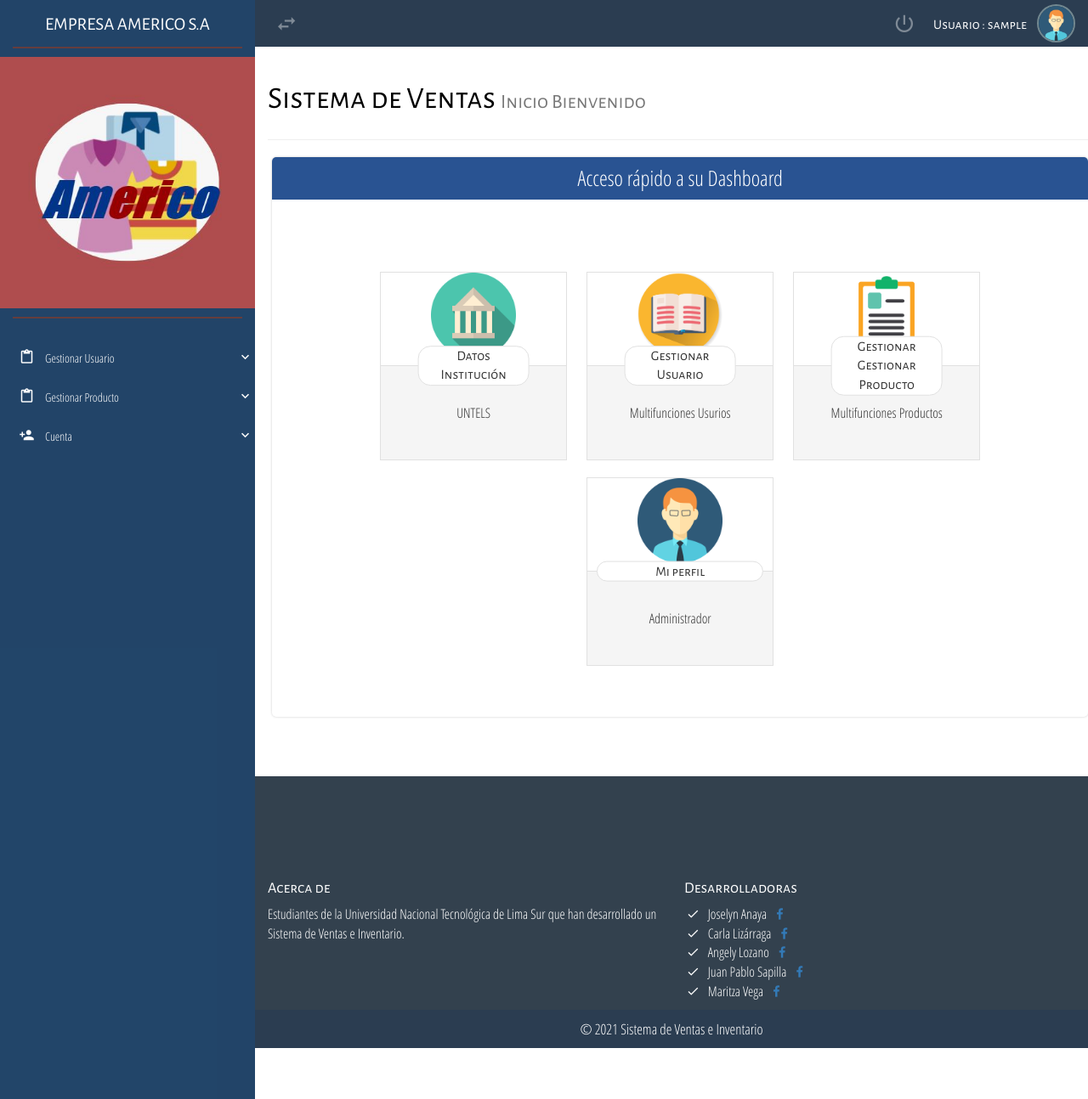
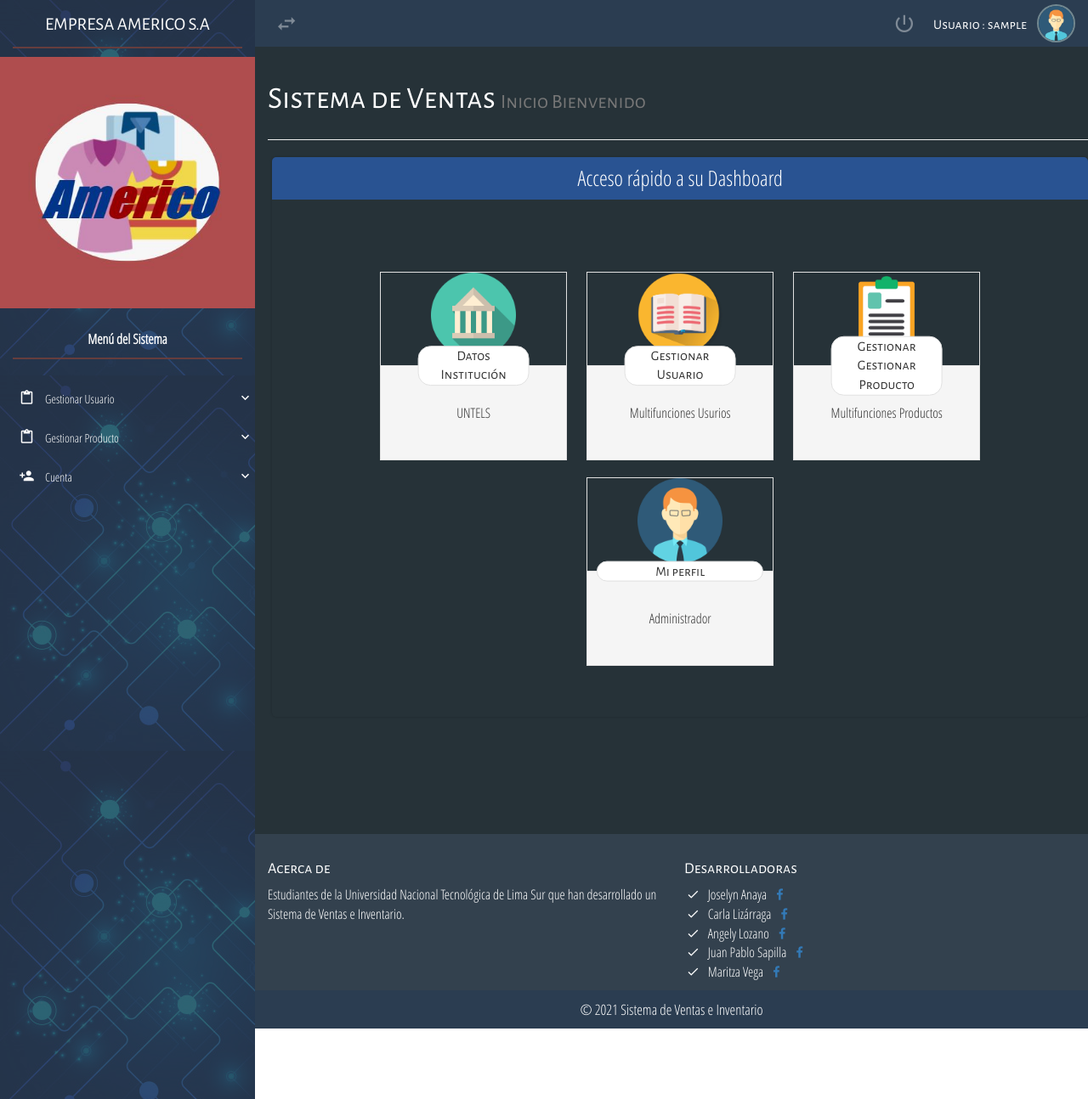
Before and after one commit to MaritzaVega/ProyectoGestion, a PHP site: page /vista/HomeAdministrador.php in a window 1280 px wide. Shown: the whole page at 85% size. Run offline with PHP 8.4, Linux system fonts and the light colour scheme; the visitor is signed in with stand-in values (Sample User, id 1); some libraries are stand-ins or nearby versions; some web fonts are replaced.

Commit message:
Cambios en HomeAdministrador.php

```diff
--- a/ProyectoAmerico/css/style.css
+++ b/ProyectoAmerico/css/style.css
@@ -377,7 +377,7 @@ select.material-control-login:hover{
 .container-flat-form{
     width: 98%;
     margin: 25px auto;
-    box-shadow: 0 0 3px rgba(0,0,0,.2);
+    box-shadow: 0 0 3px rgba(0, 0, 0, 0.2);
     border-radius: 5px;
     position: relative;
     padding-bottom: 25px;
@@ -429,6 +429,7 @@ select.material-control{
     outline:none;
     border-bottom:1px solid #5264AE;
 }
+.conte
 /*Label de formularios material desing ================*/
 .group-material label{
   color:#999;
--- a/ProyectoAmerico/vista/HomeAdministrador.php
+++ b/ProyectoAmerico/vista/HomeAdministrador.php
@@ -1,17 +1,17 @@
 <?php
 include "SuperiorA.php"
 ?>
-<div style="background-color: #ffffff">
+<div style="background-color: #263238;">
         <div class="container">
 
             <div class="page-header">
-              <h1 class="all-tittles" style="color: #000000; ">
+              <h1 class="all-tittles" style="color: #ffffff; ">
               Sistema de Ventas  <small>Inicio Bienvenido</small></h1>
               <h1 style="color: blue">
             </div>
         </div>
 
-    <div class="container-flat-form" style="align-content: center; margin: 0px 0px 0px 20px;">
+    <div class="container-flat-form" style="align-content: center; margin: 0px 0px 0px 20px; ">
         <div class="title-flat-form title-flat-blue"> Acceso rápido a su Dashboard <br></div>
 
         <section class="full-reset text-center" style="padding: 25px 0px;">
--- a/ProyectoAmerico/vista/Inferior.php
+++ b/ProyectoAmerico/vista/Inferior.php
@@ -1,9 +1,7 @@
-
-        <footer class="footer" >
         <br>
         <br>
         <br>
-        <br>
+        <footer class="footer" >
         <div class="container-fluid">
                 <div class="row">
                     <div class="col-xs-12 col-sm-6">
--- a/ProyectoAmerico/vista/SuperiorA.php
+++ b/ProyectoAmerico/vista/SuperiorA.php
@@ -28,7 +28,7 @@ $u=$_SESSION['user'];
 
 <body>
     <!--full-reset-->
-    <div class="navbar-lateral full-reset" style="background-color: #0065cb">
+    <div class="navbar-lateral full-reset" style="background-image: url('../assets/img/admin.jpg');">
         <div class="visible-xs font-movile-menu mobile-menu-button"></div>
         <div class="full-reset container-menu-movile nav-lateral-scroll">
             <div class="logo full-reset all-tittles">
@@ -37,13 +37,14 @@ $u=$_SESSION['user'];
             </div>
 
             <div class="nav-lateral-divider full-reset"></div>
-            <!--Logo de la Binlioteca-->
+            <!--Logo del Administrador-->
             <div class="full-reset" style="padding: 10px 0; color:#fff;">
                     <img src="../imagenes/logo.JPG" alt="Biblioteca" class="img-responsive center-box" style="width:100%;">
             </div>
-
+            <p class="text-center" style="padding-top: 15px; color:#ffffff; font-weight: 900;"> Menú del Sistema</p>
             <div class="nav-lateral-divider full-reset"></div>
             <div class="full-reset nav-lateral-list-menu">
+
                 <ul class="list-unstyled">
                     <br>
                     <li>
```
Also changed, not shown: ProyectoAmerico/vista/SuperiorV.php (+3 -5 lines).
